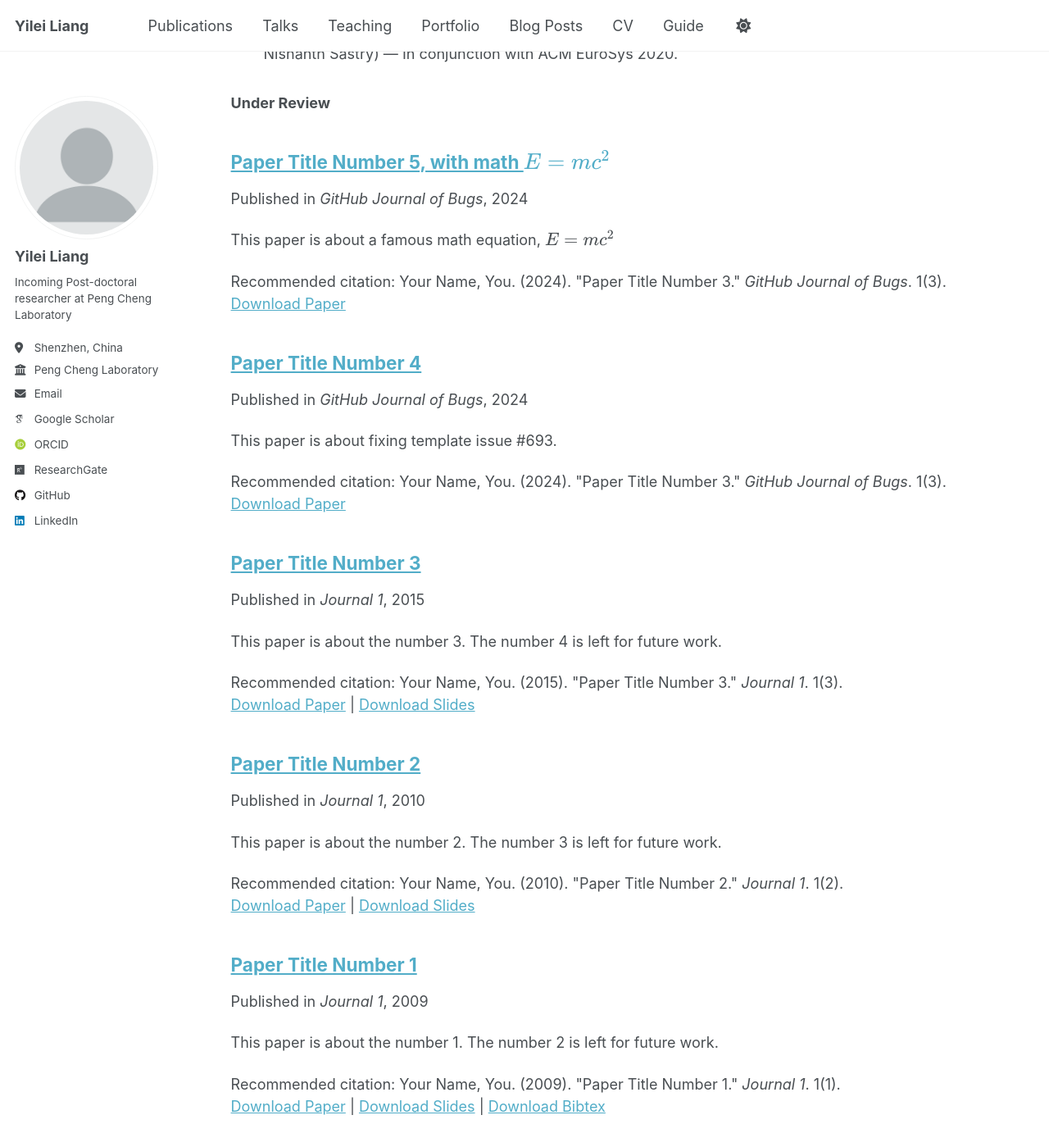
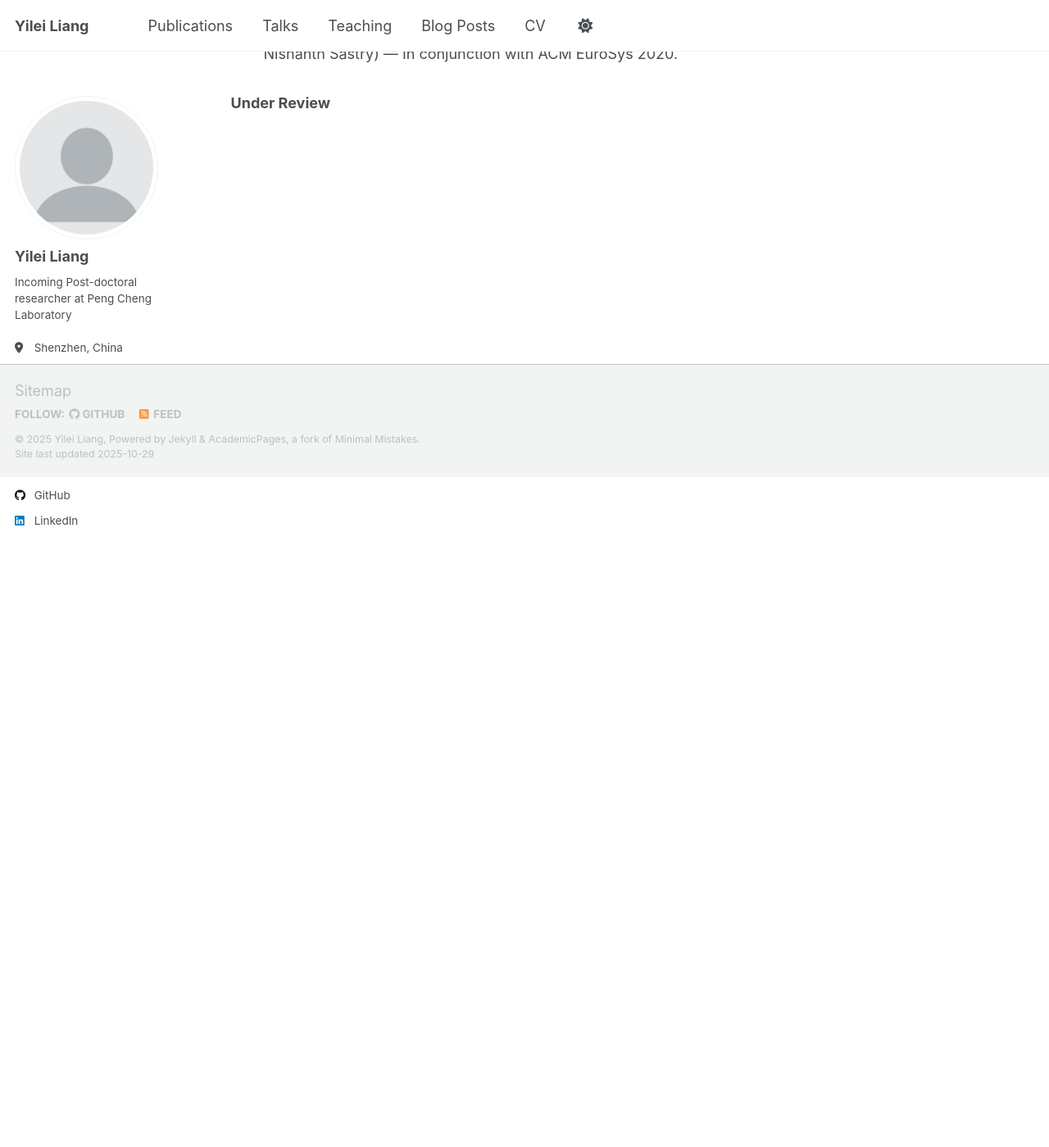
Before and after one commit to YukariSonz/YukariSonz.github.io, a Jekyll site: the page built from _pages/publications.md, in a window 1280 px wide and 1400 px high, scrolled down 818 px. Shown: the whole window at 82% size. Built offline with Jekyll 4.4.1, drawn with Linux system fonts in a browser that asks for light colours; some web fonts are replaced; a script that is not in the unit is left out.

Commit message:
Remove unwanted

```diff
--- a/_data/navigation.yml
+++ b/_data/navigation.yml
@@ -17,17 +17,8 @@ main:
   - title: "Teaching"
     url: /teaching/
 
-  - title: "Portfolio"
-    url: /portfolio/
-
   - title: "Blog Posts"
     url: /year-archive/
 
   - title: "CV"
     url: /cv/
-
-  # - title: "CV"
-  #   url: /cv-json/
-
-  - title: "Guide"
-    url: /markdown/
--- a/_publications/2009-10-01-paper-title-number-1.md
+++ /dev/null
@@ -1,14 +0,0 @@
----
-title: "Paper Title Number 1"
-collection: publications
-category: manuscripts
-permalink: /publication/2009-10-01-paper-title-number-1
-excerpt: 'This paper is about the number 1. The number 2 is left for future work.'
-date: 2009-10-01
-venue: 'Journal 1'
-slidesurl: 'http://academicpages.github.io/files/slides1.pdf'
-paperurl: 'http://academicpages.github.io/files/paper1.pdf'
-bibtexurl: 'http://academicpages.github.io/files/bibtex1.bib'
-citation: 'Your Name, You. (2009). &quot;Paper Title Number 1.&quot; <i>Journal 1</i>. 1(1).'
----
-The contents above will be part of a list of publications, if the user clicks the link for the publication than the contents of section will be rendered as a full page, allowing you to provide more information about the paper for the reader. When publications are displayed as a single page, the contents of the above "citation" field will automatically be included below this section in a smaller font.
--- a/_publications/2010-10-01-paper-title-number-2.md
+++ /dev/null
@@ -1,14 +0,0 @@
----
-title: "Paper Title Number 2"
-collection: publications
-category: manuscripts
-permalink: /publication/2010-10-01-paper-title-number-2
-excerpt: 'This paper is about the number 2. The number 3 is left for future work.'
-date: 2010-10-01
-venue: 'Journal 1'
-slidesurl: 'http://academicpages.github.io/files/slides2.pdf'
-paperurl: 'http://academicpages.github.io/files/paper2.pdf'
-citation: 'Your Name, You. (2010). &quot;Paper Title Number 2.&quot; <i>Journal 1</i>. 1(2).'
----
-
-The contents above will be part of a list of publications, if the user clicks the link for the publication than the contents of section will be rendered as a full page, allowing you to provide more information about the paper for the reader. When publications are displayed as a single page, the contents of the above "citation" field will automatically be included below this section in a smaller font.
--- a/_publications/2015-10-01-paper-title-number-3.md
+++ /dev/null
@@ -1,14 +0,0 @@
----
-title: "Paper Title Number 3"
-collection: publications
-category: manuscripts
-permalink: /publication/2015-10-01-paper-title-number-3
-excerpt: 'This paper is about the number 3. The number 4 is left for future work.'
-date: 2015-10-01
-venue: 'Journal 1'
-slidesurl: 'http://academicpages.github.io/files/slides3.pdf'
-paperurl: 'http://academicpages.github.io/files/paper3.pdf'
-citation: 'Your Name, You. (2015). &quot;Paper Title Number 3.&quot; <i>Journal 1</i>. 1(3).'
----
-
-The contents above will be part of a list of publications, if the user clicks the link for the publication than the contents of section will be rendered as a full page, allowing you to provide more information about the paper for the reader. When publications are displayed as a single page, the contents of the above "citation" field will automatically be included below this section in a smaller font.
--- a/_publications/2025-06-08-paper-title-number-5.md
+++ /dev/null
@@ -1,13 +0,0 @@
----
-title: "Paper Title Number 5, with math $$E=mc^2$$"
-collection: publications
-category: conferences
-permalink: /publication/2024-02-17-paper-title-number-4
-excerpt: 'This paper is about a famous math equation, $$E=mc^2$$'
-date: 2024-02-17
-venue: 'GitHub Journal of Bugs'
-paperurl: 'http://academicpages.github.io/files/paper3.pdf'
-citation: 'Your Name, You. (2024). &quot;Paper Title Number 3.&quot; <i>GitHub Journal of Bugs</i>. 1(3).'
----
-
-Using [MathJax](https://www.mathjax.org/) in the description is supported - $$E=mc^2$$ - however, the use must be mindful that the default delimiters are `$$...$$` and `\\[...\\]` which differs from the `$...$` that is typically expected.
```
Also changed, not shown: _posts/2012-08-14-blog-post-1.md (deleted, +0 -20 lines), _posts/2013-08-14-blog-post-2.md (deleted, +0 -20 lines), _posts/2014-08-14-blog-post-3.md (deleted, +0 -20 lines), _posts/2015-08-14-blog-post-4.md (deleted, +0 -20 lines), _publications/2024-02-17-paper-title-number-4.md (deleted, +0 -13 lines), _talks/2012-03-01-talk-1.md (deleted, +0 -11 lines), _talks/2013-03-01-tutorial-1.md (deleted, +0 -13 lines), _talks/2014-02-01-talk-2.md (deleted, +0 -13 lines), _talks/2014-03-01-talk-3.md (deleted, +0 -11 lines), _teaching/2014-spring-teaching-1.md (deleted, +0 -20 lines), _teaching/2015-spring-teaching-2.md (deleted, +0 -20 lines), 4 other files.
